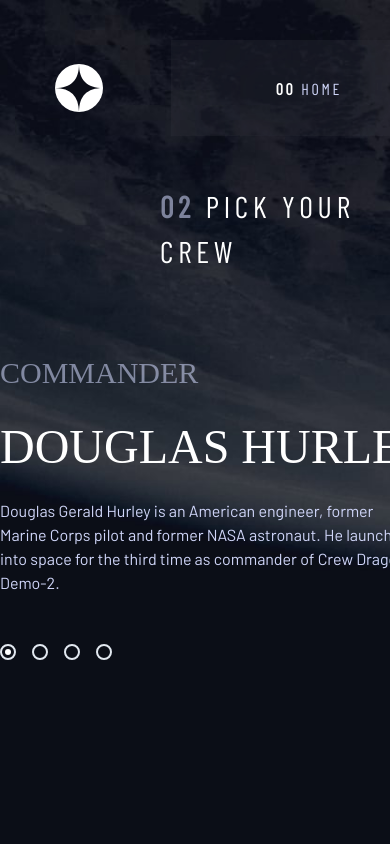
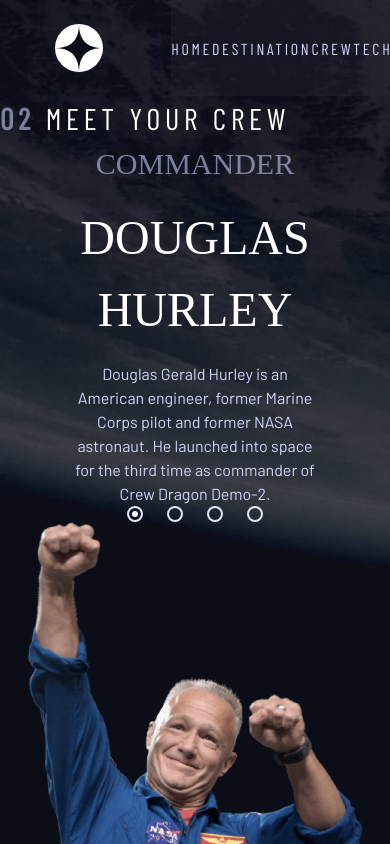
Before and after one commit to Kyokox1/space_tourism, a React (Vite) app: page /crew in a window 390 px wide. Built offline with nearby package versions, Linux system fonts and the light colour scheme; a web font is replaced by a local one.

Commit message:
Elaborando el Responsive Design para tablets, editando estilos, y separando en mas componentes.

```diff
--- a/src/components/items/Button_Technology_item.jsx
+++ b/src/components/items/Button_Technology_item.jsx
@@ -12,8 +12,7 @@
 			autoFocus={index === 0 && true}
 			onClick={slideTechnology}
 			variant="outline"
-			height="5rem"
-			width="5rem"
+			boxSize={{ lg: "5rem", md: "4rem", base: "4rem" }}
 			fontFamily="Bellefair"
 			transition="all 0.3s cubic-bezier(.08,.52,.52,1)"
 			border="1px"
--- /dev/null
+++ b/src/components/items/Crew_item.jsx
@@ -0,0 +1,67 @@
+import React from "react";
+import { Flex, Image, Text } from "@chakra-ui/react";
+
+import { RadioCrewItem } from "./Radio_Crew_item";
+
+export const CrewItem = ({
+	role,
+	name,
+	bio,
+	img,
+	crewValues,
+	setCrewValues
+}) => {
+	return (
+		<Flex
+			flexDir={{ lg: "row", md: "column", base: "column" }}
+			alignItems="center"
+			width="86%"
+			height={{ lg: "60vh", md: "80vh", base: "80vh" }}
+			m="0 auto"
+			justifyContent="space-evenly"
+		>
+			<Flex
+				flexDir="column"
+				width={{ lg: "45%", md: "100%", base: "100%" }}
+				textAlign={{ lg: "inherit", md: "center", base: "center" }}
+				height="inherit"
+				justifyContent={{
+					lg: "space-around",
+					md: "space-evenly",
+					base: "space-evenly"
+				}}
+			>
+				<Flex justifyContent="center" gap="1rem" flexDir="column">
+					<Text color="#D0D6F990" fontSize="3xl">
+						{role.toUpperCase()}{" "}
+					</Text>
+					<Text fontSize="5xl">{name.toUpperCase()}</Text>
+					<Text
+						color="#D0D6F9"
+						fontFamily="Barlow"
+						width="75%"
+						m={{ lg: 0, md: "0 auto", base: "0 auto" }}
+					>
+						{bio}{" "}
+					</Text>
+				</Flex>
+				{/* Componente para crear Radios */}
+				<RadioCrewItem
+					values={crewValues}
+					setValues={setCrewValues}
+					radios={4}
+				/>
+			</Flex>
+			<Image
+				alignSelf={{ lg: "self-end", md: "auto", base: "auto" }}
+				src={img}
+				objectFit="contain"
+				mb="-5vh"
+				// mb="-6vh"
+				width={{ lg: "75vh", md: "100%" }}
+				height={{ lg: "80vh", md: "45vh" }}
+				alt="crew"
+			/>
+		</Flex>
+	);
+};
--- a/src/components/items/Destination_item.jsx
+++ b/src/components/items/Destination_item.jsx
@@ -26,7 +26,14 @@
 	const animation = `${animationKeyframes} 50s infinite linear`;
 
 	return (
-		<Flex boxSize="5xl" m="0 auto" justifyContent="space-around">
+		<Flex
+			width="100vw"
+			height={{ lg: "auto", md: "85vh", base: "85vh" }}
+			justifyContent="space-evenly"
+			alignItems={{ lg: "normal", md: "center", base: "center" }}
+			flexDir={{ lg: "row", md: "column", base: "column" }}
+			textAlign={{ lg: "inherit", md: "center", base: "center" }}
+		>
 			<Image
 				as={motion.img}
 				src={img}
@@ -34,16 +41,21 @@
 				animation={animation}
 				alt="destination"
 			/>
-			<Box boxSize="md">
+			<Box
+				w={{ lg: "md", md: "xl", base: "xl" }}
+				h={{ lg: "auto", md: "45%", base: "45%" }}
+			>
 				<Box
 					fontFamily="Barlow"
 					width="xs"
 					boxSizing="border-box"
 					display="flex"
 					justifyContent="space-between"
+					m={{ lg: "initial", md: "0 auto", base: "0 auto" }}
 				>
 					<Button
 						onClick={() => setPlanetValues(0)}
+						autoFocus
 						color="#D0D6F9"
 						letterSpacing="4px"
 						fontWeight="400"
@@ -119,13 +131,18 @@
 				<Text
 					fontFamily="Barlow"
 					color="#D0D6F9"
-					width="400px"
+					m={{ lg: "initial", md: "0 auto", base: "0 auto" }}
+					width={{ lg: "400px", md: "100%", base: "100%" }}
 					pb="2rem"
 					borderBottom="1px #383B4B solid"
 				>
 					{description}
 				</Text>
-				<Flex width="sm" justifyContent="space-between" mt=".5rem">
+				<Flex
+					width="sm"
+					justifyContent="space-between"
+					m={{ lg: ".5rem 0 0 0", md: ".5rem auto", base: ".5 auto" }}
+				>
 					<Box>
 						<Text color="#D0D6F9" fontFamily="Barlow Condensed">
 							AVG. DISTANCE
--- /dev/null
+++ b/src/components/items/Radio_Crew_item.jsx
@@ -0,0 +1,28 @@
+import React from "react";
+import { Radio, RadioGroup, Stack } from "@chakra-ui/react";
+
+export const RadioCrewItem = ({ values, setValues, radios }) => {
+	return (
+		<RadioGroup
+			onChange={setValues}
+			value={values}
+			name="radio-form"
+			m={{ lg: "0", md: "0 auto", base: "0 auto" }}
+		>
+			<Stack direction="row" spacing={6}>
+				{Array(radios)
+					.fill(null)
+					.map((_, i) => (
+						<Radio
+							key={i}
+							value={`${i}`}
+							colorScheme="white"
+							_hover={{
+								background: "#FFFFFF60"
+							}}
+						/>
+					))}
+			</Stack>
+		</RadioGroup>
+	);
+};
--- a/src/components/items/Title_item.jsx
+++ b/src/components/items/Title_item.jsx
@@ -9,7 +9,7 @@
 			fontWeight="100"
 			letterSpacing="4.75px"
 			fontFamily="Barlow Condensed"
-			m="3rem 0 1.7rem 10rem"
+			m={{ lg: "3rem 0 1.7rem 10rem", md: "2rem 0 0 2rem" }}
 		>
 			<Text as="strong" color="#D0D6F990">
 				{number}
--- a/src/components/pages/Crew.jsx
+++ b/src/components/pages/Crew.jsx
@@ -1,17 +1,9 @@
 import React, { useState, useEffect } from "react";
-import {
-	Box,
-	Flex,
-	Image,
-	Radio,
-	RadioGroup,
-	Spinner,
-	Stack,
-	Text
-} from "@chakra-ui/react";
+import { Box, Spinner, Text } from "@chakra-ui/react";
 
 import { Header } from "../sections/Header";
 import { TitleItem } from "../items/Title_item";
+import { CrewItem } from "../items/Crew_item";
 import { fetchApi } from "../../services/fetchAPI";
 
 import bgCrew from "../../assets/crew/background-crew-desktop.jpg";
@@ -32,82 +24,26 @@
 			bgSize="cover"
 			color="white"
 			height="100vh"
-			pt="2.5rem"
+			pt={{ lg: "2.5rem", md: "0", base: "0" }}
 			overflowY="hidden"
 			fontFamily="Bellefair"
 		>
 			<Header />
-			<TitleItem title={"PICK YOUR CREW"} number={"02"} />
+			<TitleItem title={"MEET YOUR CREW"} number={"02"} />
 
 			{crew.length === 0 ? (
 				<Text textAlign="center" fontFamily="Bellefair" fontSize="4xl">
 					Cargando... <Spinner as="span" color="white.500" size="lg" />
 				</Text>
 			) : (
-				<Flex
-					width="5xl"
-					height="25.5rem"
-					m="0 auto"
-					justifyContent="space-around"
-				>
-					<Flex flexDir="column" width="60%" justifyContent="space-evenly">
-						<Flex justifyContent="center" gap="1rem" flexDir="column">
-							<Text color="#D0D6F990" fontSize="3xl">
-								{crew[crewValues].role.toUpperCase()}{" "}
-							</Text>
-							<Text fontSize="5xl">
-								{crew[crewValues].name.toUpperCase()}
-							</Text>
-							<Text color="#D0D6F9" fontFamily="Barlow" width="75%">
-								{crew[crewValues].bio}{" "}
-							</Text>
-						</Flex>
-
-						<RadioGroup
-							onChange={setCrewValues}
-							value={crewValues}
-							name="radio-form"
-						>
-							<Stack direction="row" spacing={4}>
-								<Radio
-									value="0"
-									colorScheme="white"
-									_hover={{
-										background: "#FFFFFF60"
-									}}
-								/>
-								<Radio
-									value="1"
-									colorScheme="white"
-									_hover={{
-										background: "#FFFFFF60"
-									}}
-								/>
-								<Radio
-									value="2"
-									colorScheme="white"
-									_hover={{
-										background: "#FFFFFF60"
-									}}
-								/>
-								<Radio
-									value="3"
-									colorScheme="white"
-									_hover={{
-										background: "#FFFFFF60"
-									}}
-								/>
-							</Stack>
-						</RadioGroup>
-					</Flex>
-					<Image
-						src={crew[crewValues].images.png}
-						objectFit="contain"
-						mt="-5rem"
-						width="50%"
-						alt="crew"
-					/>
-				</Flex>
+				<CrewItem
+					name={crew[crewValues].name}
+					role={crew[crewValues].role}
+					bio={crew[crewValues].bio}
+					img={crew[crewValues].images.png}
+					setCrewValues={setCrewValues}
+					crewValues={crewValues}
+				/>
 			)}
 		</Box>
 	);
--- a/src/components/pages/Destination.jsx
+++ b/src/components/pages/Destination.jsx
@@ -24,7 +24,7 @@
 			bgSize="cover"
 			color="white"
 			height="100vh"
-			pt="2.5rem"
+			pt={{ lg: "2.5rem", md: "0", base: "0" }}
 			overflowY="hidden"
 		>
 			<Header />
--- a/src/components/pages/Home.jsx
+++ b/src/components/pages/Home.jsx
@@ -14,14 +14,17 @@
 				bgSize="cover"
 				color="white"
 				height="100vh"
-				pt="2.5rem"
+				pt={{ lg: "2.5rem", md: "0", base: "0" }}
 				overflowY="hidden"
 			>
 				<Header />
 				<Flex
 					as="section"
-					justifyContent="space-between"
-					width="5xl"
+					justifyContent="space-evenly"
+					flexDir={{ md: "column", lg: "row", base: "column" }}
+					alignItems={{ md: "center", base: "center" }}
+					height={{ lg: "auto", md: "3xl", base: "3xl" }}
+					width="100%"
 					m="9.5rem auto 0 auto"
 					fontWeight="300"
 					color="#D0D6F9"
--- a/src/components/sections/Header.jsx
+++ b/src/components/sections/Header.jsx
@@ -28,7 +28,7 @@
 					width="30rem"
 					zIndex="900"
 					bg="#ffffff"
-					opacity=".25"
+					opacity={{ lg: ".25", md: "0", base: "0" }}
 					ml="100px"
 					justifyContent="space-around"
 				></Box>
@@ -36,10 +36,10 @@
 					<UnorderedList
 						bg="rgba(255, 255, 255, 0.04)"
 						backdropFilter="blur(81.5485px)"
-						width="830px"
+						width="65vw"
 						fontWeight="400"
 						listStyleType="none"
-						px="4rem"
+						px={{ lg: "4rem", md: "0", base: "0" }}
 						ml="-2rem"
 						height="inherit"
 						display="flex"
@@ -52,7 +52,11 @@
 					>
 						<ListItem>
 							<Link to="/">
-								<Text as="strong" color="white">
+								<Text
+									as="strong"
+									color="white"
+									display={{ lg: "inline", md: "none", base: "none" }}
+								>
 									00
 								</Text>{" "}
 								HOME
@@ -60,7 +64,11 @@
 						</ListItem>
 						<ListItem>
 							<Link to="/destination">
-								<Text as="strong" color="#FFFFFF">
+								<Text
+									as="strong"
+									color="#FFFFFF"
+									display={{ lg: "inline", md: "none", base: "none" }}
+								>
 									01
 								</Text>{" "}
 								DESTINATION
@@ -68,7 +76,11 @@
 						</ListItem>
 						<ListItem>
 							<Link to="/crew">
-								<Text as="strong" color="#FFFFFF">
+								<Text
+									as="strong"
+									color="#FFFFFF"
+									display={{ lg: "inline", md: "none", base: "none" }}
+								>
 									02
 								</Text>{" "}
 								CREW
@@ -76,7 +88,11 @@
 						</ListItem>
 						<ListItem>
 							<Link to="/technology">
-								<Text as="strong" color="#FFFFFF">
+								<Text
+									as="strong"
+									color="#FFFFFF"
+									display={{ lg: "inline", md: "none", base: "none" }}
+								>
 									03
 								</Text>{" "}
 								TECHNOLOGY
```
Also changed, not shown: src/components/pages/Technology.jsx (+41 -13 lines).
